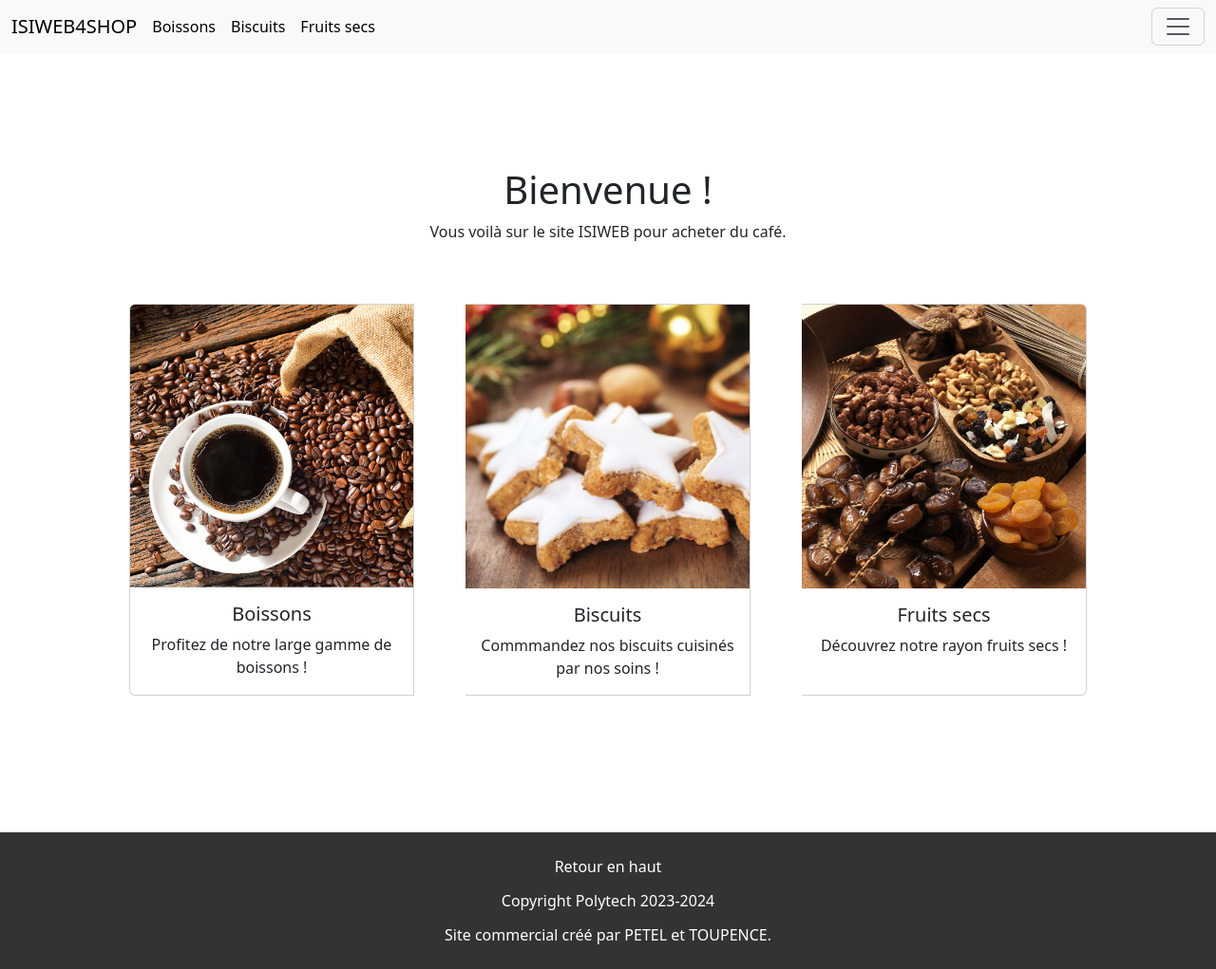
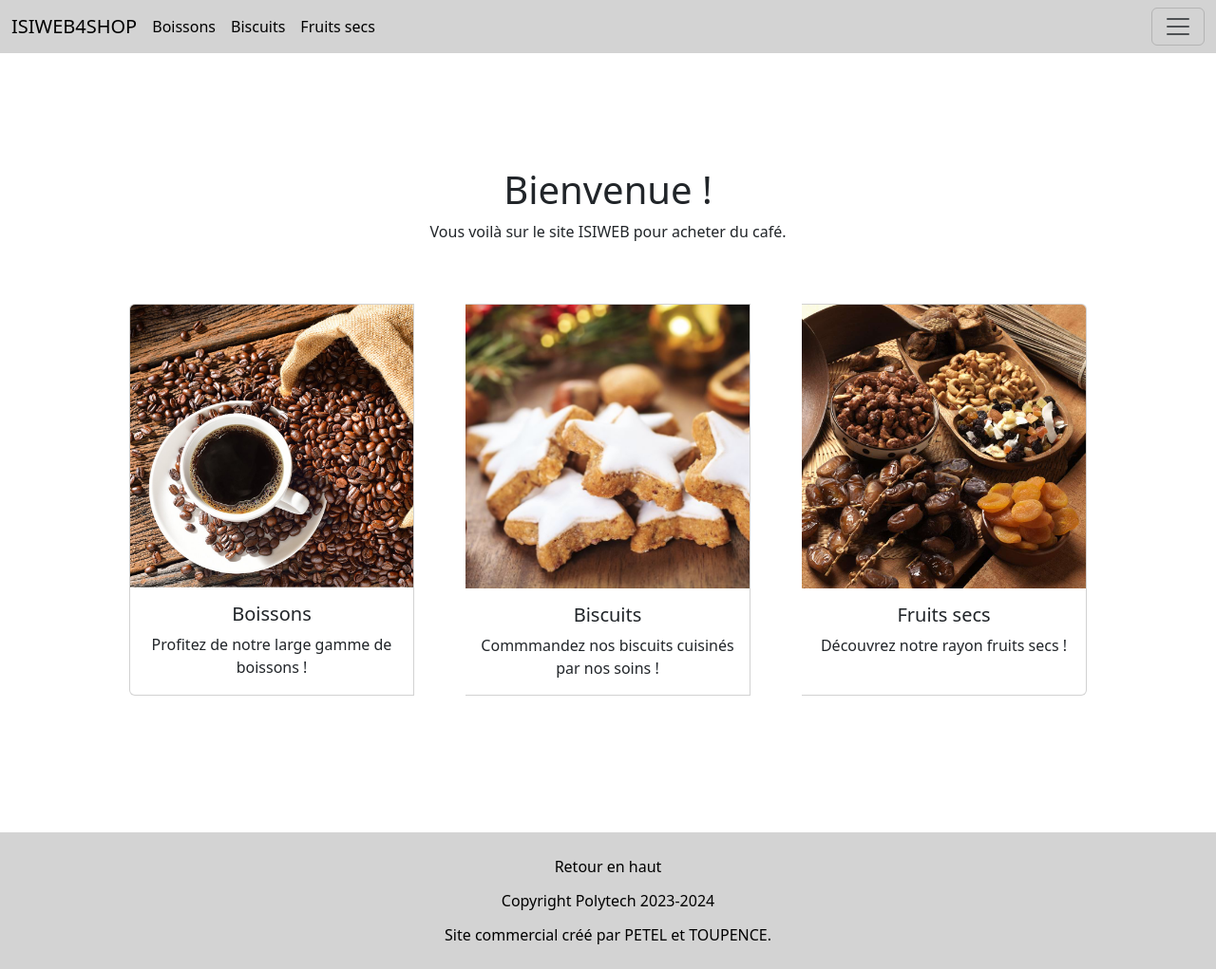
Before and after one commit to Freedqumm/php_project, a PHP site: page / in a window 1280 px wide. Shown: the whole page at 95% size. Run offline with PHP 8.4, Linux system fonts and the light colour scheme.

Commit message:
Correction layout

```diff
--- a/public/css/style.css
+++ b/public/css/style.css
@@ -14,8 +14,8 @@
     }
 
     .site-footer {
-        background-color: #333;
-        color: #fff;
+        background-color: lightgray;
+        color: black;
         padding: 20px 0;
         margin-top: auto;
         /* Pousse le footer vers le bas */
@@ -29,13 +29,12 @@
     }
 
     .site-footer a {
-        color: #fff;
+        color: black;
         text-decoration: none;
     }
 
     .site-footer a:hover {
-        color: #ffcc00;
-        /
+        color: darkslateblue;
     }
 
     .card-group {
@@ -80,5 +79,8 @@
     }
 
     .nav-item:hover .bg-light {
-        background-color: blue; /* Remplacez par la couleur que vous souhaitez au survol */
+        background-color: blue;
     }
+    nav.bg-body-tertiary{
+        background-color: lightgray !important;
+    }
--- a/view/buy.twig
+++ b/view/buy.twig
@@ -12,7 +12,6 @@
 			<link rel="stylesheet" href="Contenu/style.css">
 		</head>
 
-		<script src="https://cdn.jsdelivr.net/npm/bootstrap@5.3.2/dist/js/bootstrap.bundle.min.js" integrity="sha384-C6RzsynM9kWDrMNeT87bh95OGNyZPhcTNXj1NW7RuBCsyN/o0jlpcV8Qyq46cDfL" crossorigin="anonymous"></script>
 
 		<br>
 		<br>
```
